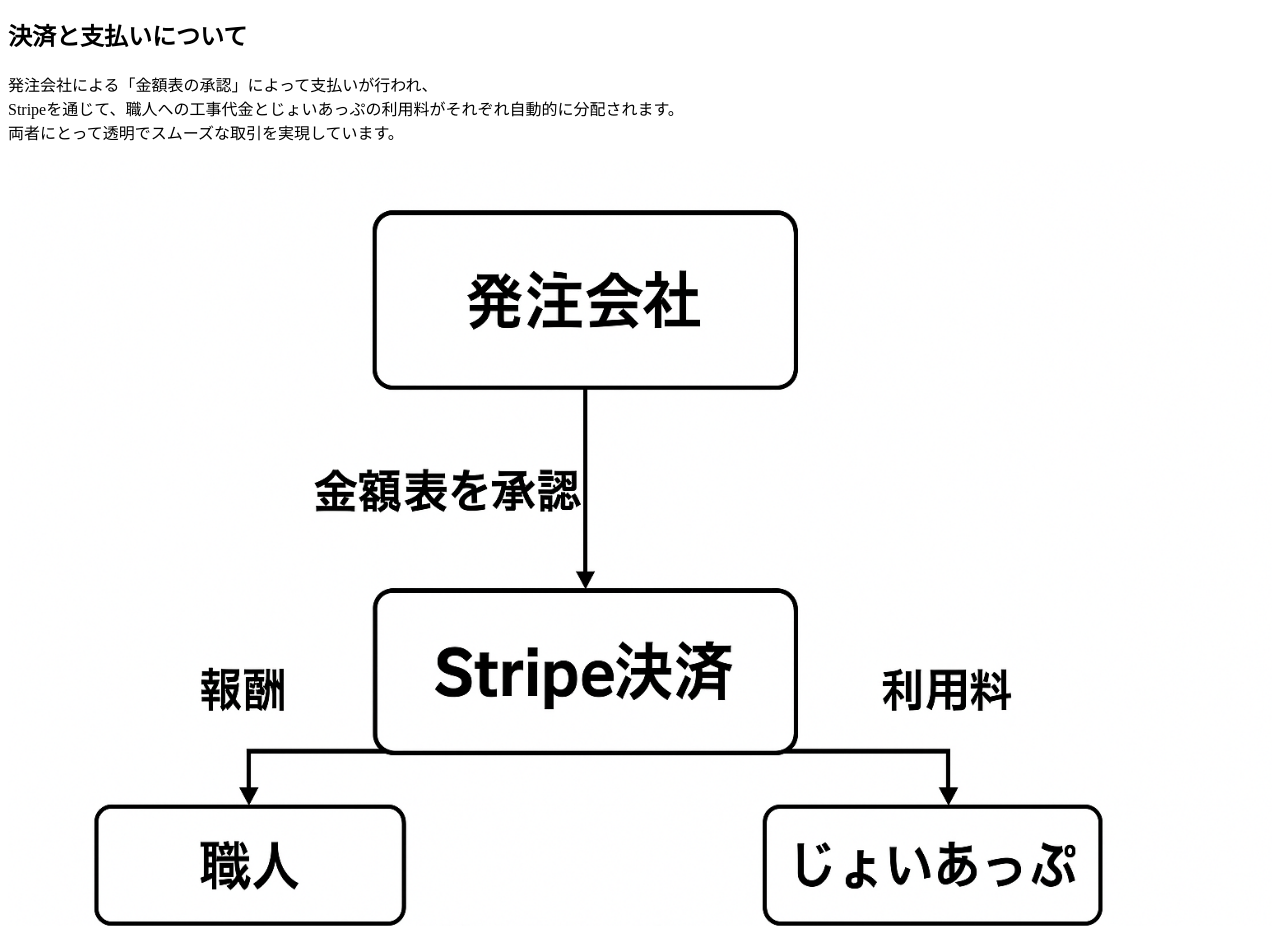
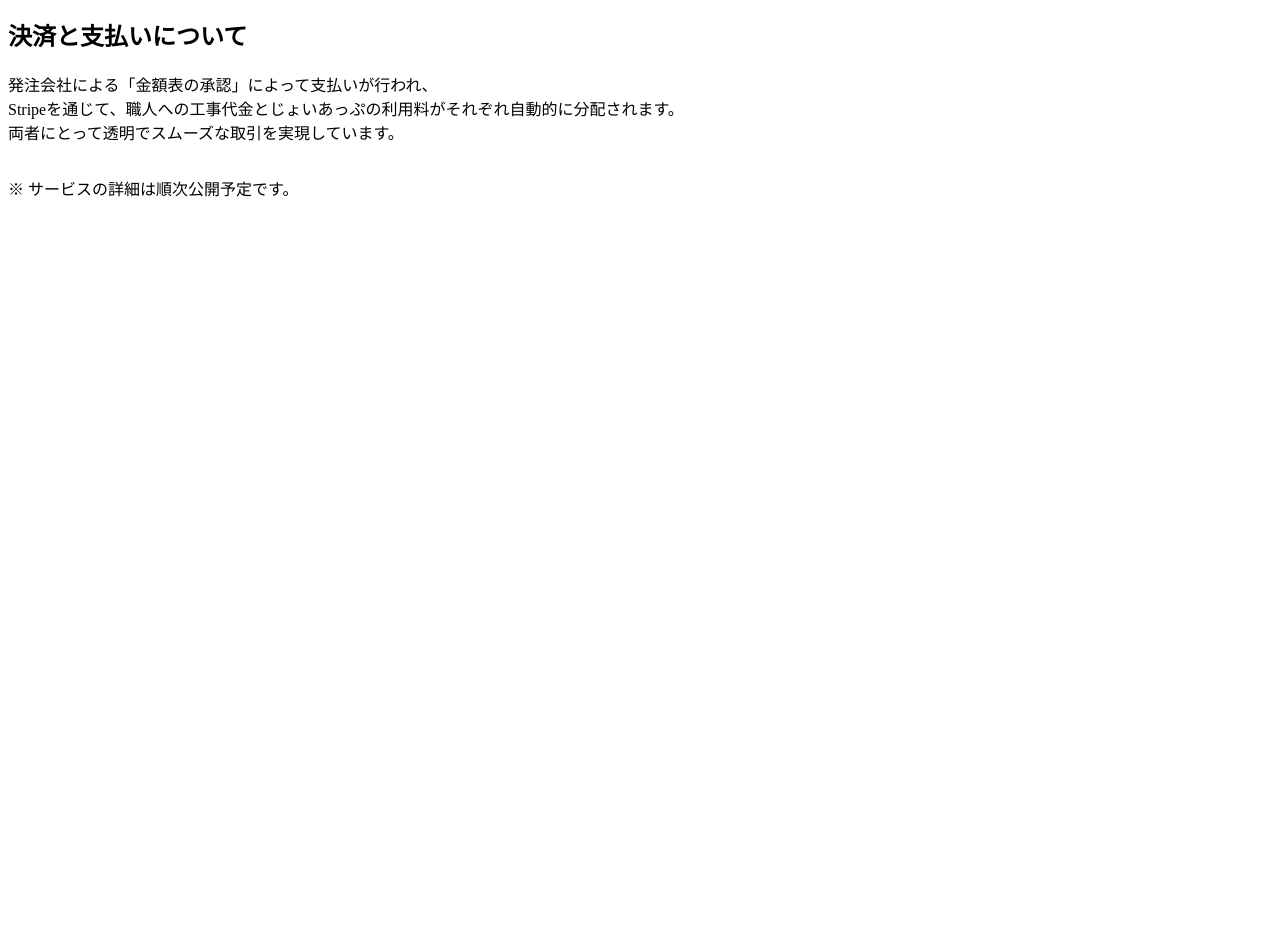
Before and after one commit to SUNSUNSUN333/joyup-comingsoon, a plain HTML site: page index.html in a window 1280 px wide. Shown: the part 540-1466 px from the top of the page. After the commit the page ends 800 px from the top, so only its background shows below. Drawn offline with Linux system fonts and the light colour scheme.

Commit message:
Update index.html

```diff
--- a/index.html
+++ b/index.html
@@ -30,7 +30,8 @@
 Stripeを通じて、職人への工事代金とじょいあっぷの利用料がそれぞれ自動的に分配されます。<br>
 両者にとって透明でスムーズな取引を実現しています。
 </p>
-<img src="https://raw.githubusercontent.com/SUNSUNSUN333/joyup-comingsoon/main/A_flowchart_digital_image_depicts_a_payment_proces.png.png" alt="決済のフロー図" style="max-width: 100%; height: auto;">
+<img src="..." alt="" style="max-width: 100%; height: auto;">
+
 
 
 <p>※ サービスの詳細は順次公開予定です。</p>
```
